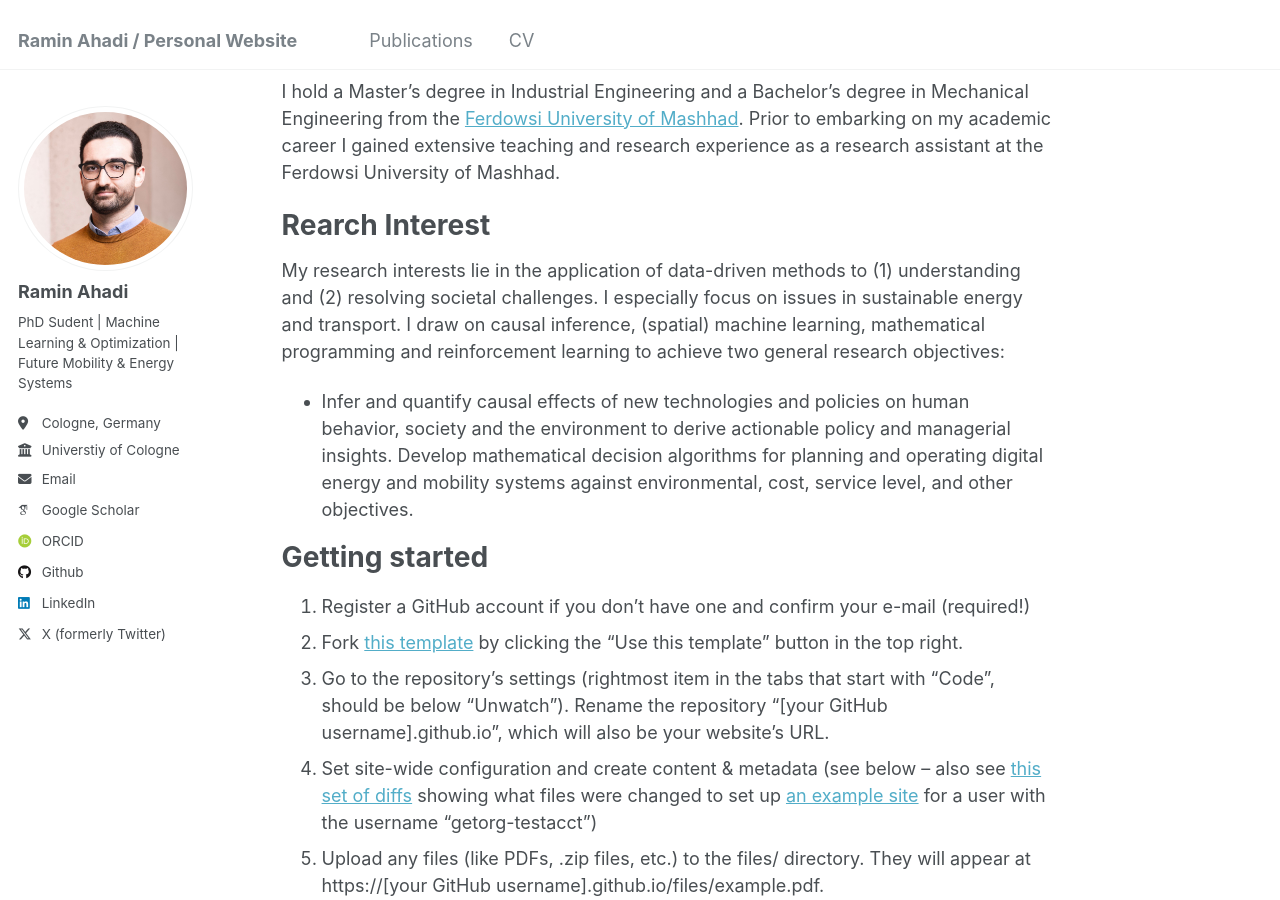
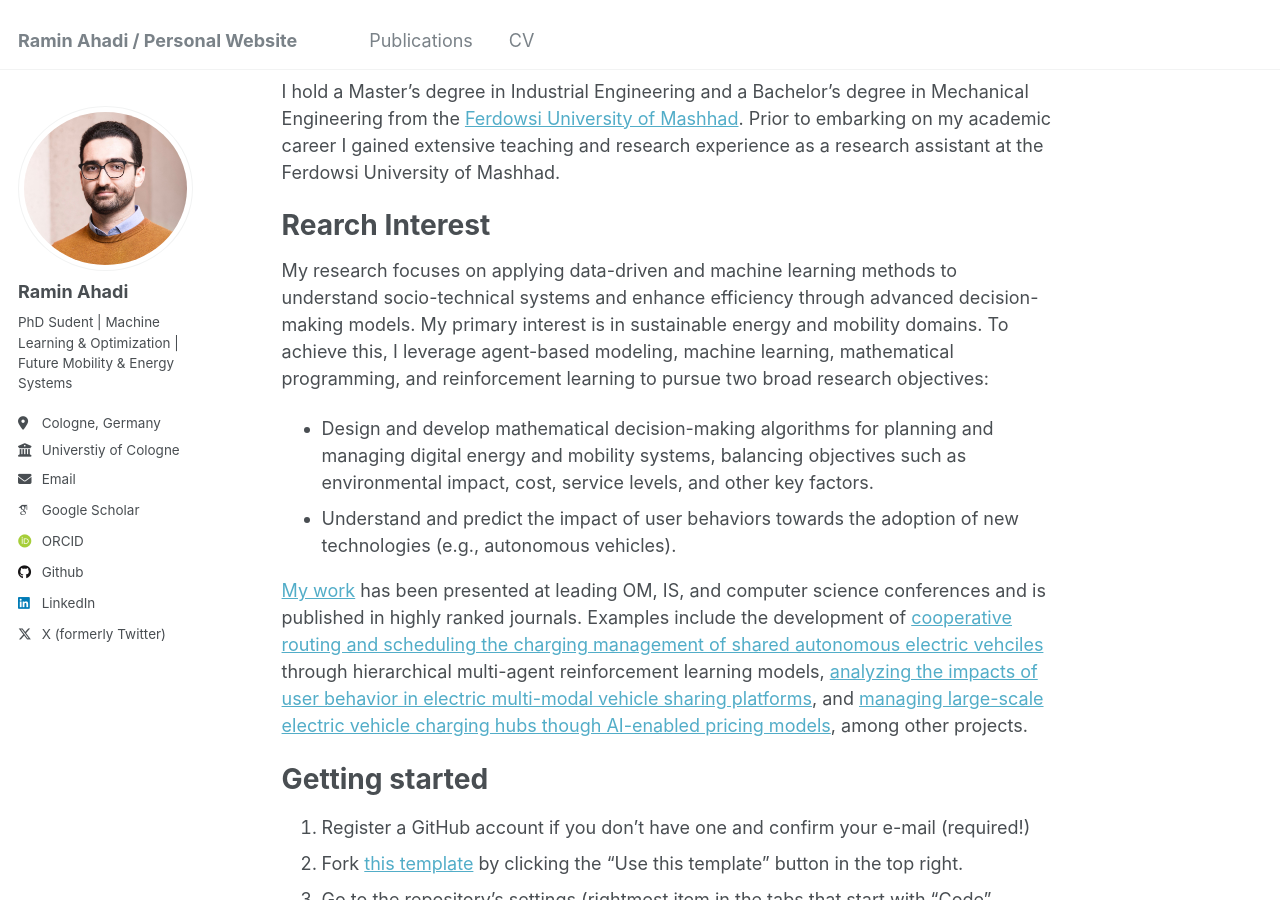
Before and after one commit to rahadi94/rahadi94.github.io, a Jekyll site: the page built from _pages/about.md, in a window 1280 px wide and 900 px high, scrolled down 202 px. Built offline with Jekyll 4.4.1, drawn with Linux system fonts in a browser that asks for light colours; some web fonts are replaced.

Commit message:
Update about.md

```diff
--- a/_pages/about.md
+++ b/_pages/about.md
@@ -13,10 +13,12 @@ I hold a Master’s degree in Industrial Engineering and a Bachelor’s degree i
 
 Rearch Interest
 ======
-My research interests lie in the application of data-driven methods to (1) understanding and (2) resolving societal challenges. I especially focus on issues in sustainable energy and transport. I draw on causal inference, (spatial) machine learning, mathematical programming and reinforcement learning to achieve two general research objectives:
+My research focuses on applying data-driven and machine learning methods to understand socio-technical systems and enhance efficiency through advanced decision-making models. My primary interest is in sustainable energy and mobility domains. To achieve this, I leverage agent-based modeling, machine learning, mathematical programming, and reinforcement learning to pursue two broad research objectives:
 
-* Infer and quantify causal effects of new technologies and policies on human behavior, society and the environment to derive actionable policy and managerial insights.
-Develop mathematical decision algorithms for planning and operating digital energy and mobility systems against environmental, cost, service level, and other objectives.
+* Design and develop mathematical decision-making algorithms for planning and managing digital energy and mobility systems, balancing objectives such as environmental impact, cost, service levels, and other key factors.
+* Understand and predict the impact of user behaviors towards the adoption of new technologies (e.g., autonomous vehicles).
+
+[My work](https://rahadi94.github.io/publications/) has been presented at leading OM, IS, and computer science conferences and is published in highly ranked journals. Examples include the development of [cooperative routing and scheduling the charging management of shared autonomous electric vehciles](https://pubsonline.informs.org/doi/full/10.1287/trsc.2022.1187) through hierarchical multi-agent reinforcement learning models, [analyzing the impacts of user behavior in electric multi-modal vehicle sharing platforms](https://aisel.aisnet.org/ecis2022_rp/162/), and [managing large-scale electric vehicle charging hubs though AI-enabled pricing models](https://aisel.aisnet.org/ecis2024/track17_greenis/track17_greenis/38/), among other projects.
 
 Getting started
 ======
```
